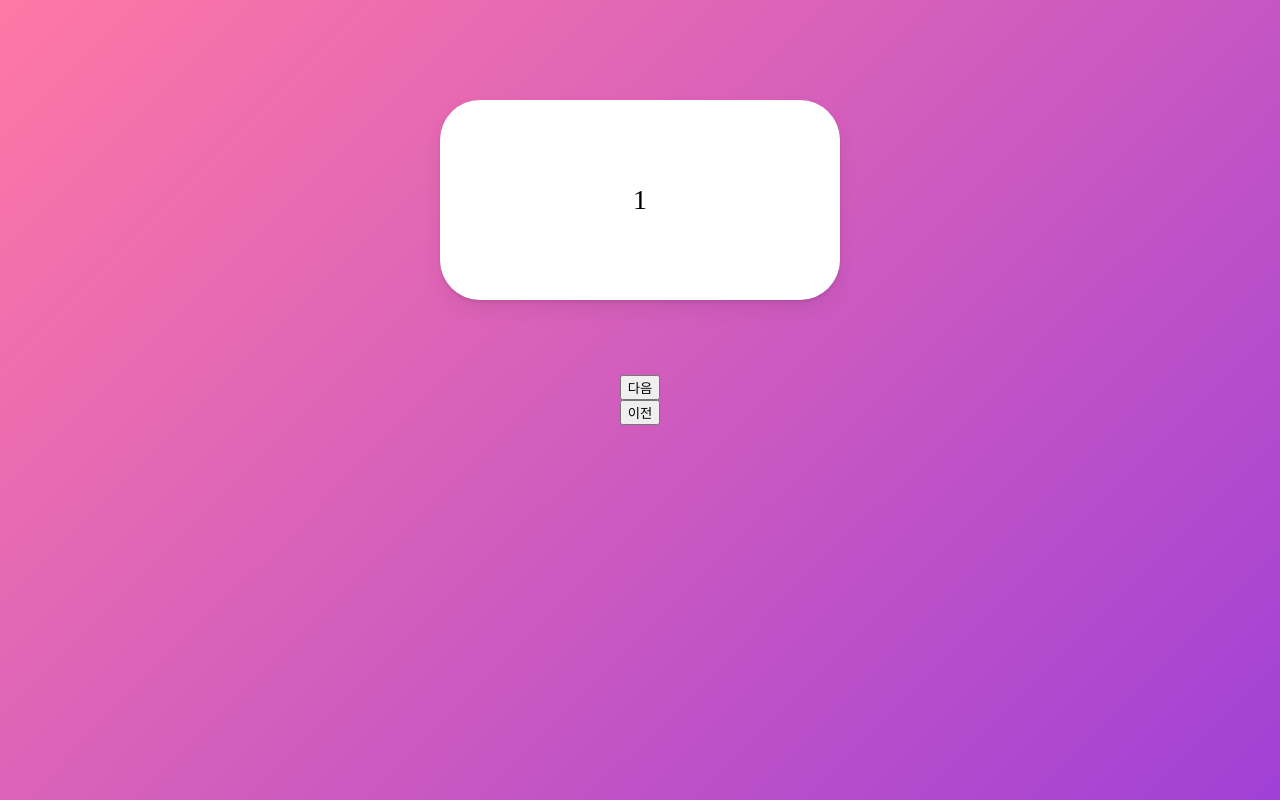
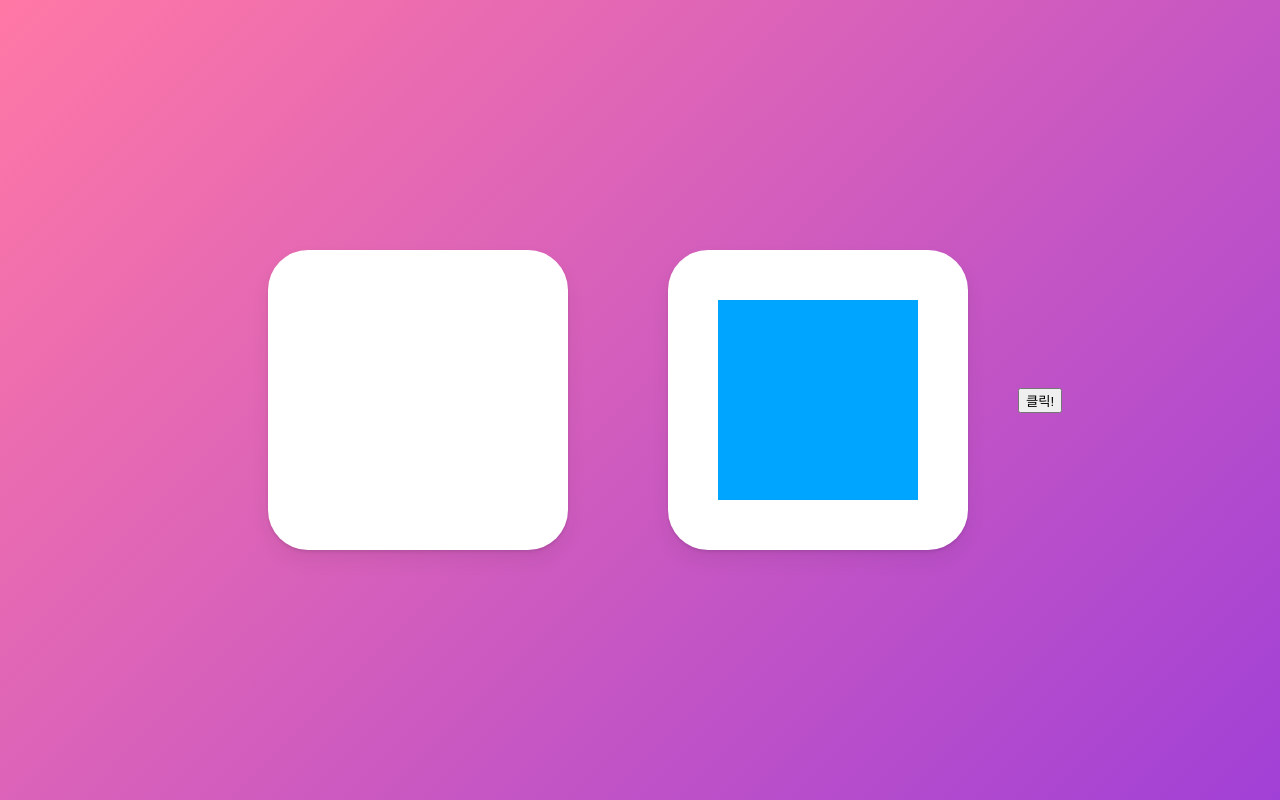
Before and after one commit to LeeSomgyul/React_beginner-practice_3, a React (Create React App) app: page / in a window 1280 px wide. Built offline with nearby package versions, Linux system fonts and the light colour scheme.

Commit message:
0911 연습
framer-motion의 layoutId 연습(원을 이동시키는 애니메이션)

```diff
--- a/src/App.tsx
+++ b/src/App.tsx
@@ -9,67 +9,49 @@ const Wrapper = styled(motion.div)`
   display: flex;
   justify-content: center;
   align-items: center;
-  flex-direction: column;
   background: linear-gradient(135deg, rgb(255, 120, 165), rgb(161, 64, 214));
 `;
 
 const Box = styled(motion.div)`
-  width: 400px;
-  height: 200px;
+  width: 300px;
+  height: 300px;
   display: flex;
   justify-content: center;
   align-items: center;
-  font-size: 28px;
   background-color: rgba(255, 255, 255, 1);
   border-radius: 40px;
-  position: absolute;
-  top: 100px;
+  margin: 0px 50px;
   box-shadow: 0 2px 3px rgba(0, 0, 0, 0.1), 0 10px 20px rgba(0, 0, 0, 0.06);
 `;
 
-const boxVariants = {
-  entry: (back: boolean) => ({
-      x: back ? -500 : 500,
-      opacity: 0,
-      scale: 0,
-      transition: {duration: 0.3},
-  }),
-  center: {
-    x: 0,
-    opacity: 1,
-    scale: 1,
-  },
-  exit: (back: boolean) => ({
-    x: back ? 500 : -500,
-    opacity: 0,
-    scale: 0,
-    transition: {duration: 0.3},
-  })
-}
+const Circle = styled(motion.div)`
+  background-color: #00a5ff;
+  height: 100px;
+  width: 100px;
+`;
 
 
 function App() {
-  const [order, setOrder] = useState(1);//현재 카드 순서 저장
-  const [back, setBack] = useState(false);//카드 애니메이션을 뒤로 움직일지 여부
-  const handleNext = () => {
-    setBack(false);
-    setOrder((prev) => (prev === 10 ? 10 : prev + 1));
-  }
-  const handlePrev = () => {
-    setBack(true);
-    setOrder((prev) => (prev === 1 ? 1 : prev - 1));
+  const [click, setClick] = useState(false);
+  const switchPosition = () => {
+    setClick((prev) => (!prev));
   }
 
   return (
     <Wrapper>
       <AnimatePresence>
-        <Box custom={back} variants={boxVariants} initial="entry" animate="center" exit="exit" key={order}>
-          {/*custom: <Box>에 back 매개변수 전달 */}
-          {order}
+        <Box>
+          {click ? (
+            <Circle layoutId="circle" style={{borderRadius: 50}}/>
+          ) : null}
+        </Box>
+        <Box>
+          {!click ? (
+            <Circle layoutId="circle" style={{borderRadius: 0, scale: 2}}/>
+          ) : null}
         </Box>
       </AnimatePresence>
-      <button onClick={handleNext}>다음</button>
-      <button onClick={handlePrev}>이전</button>
+      <button onClick={switchPosition}>클릭!</button>
     </Wrapper>
   );
 }
```
